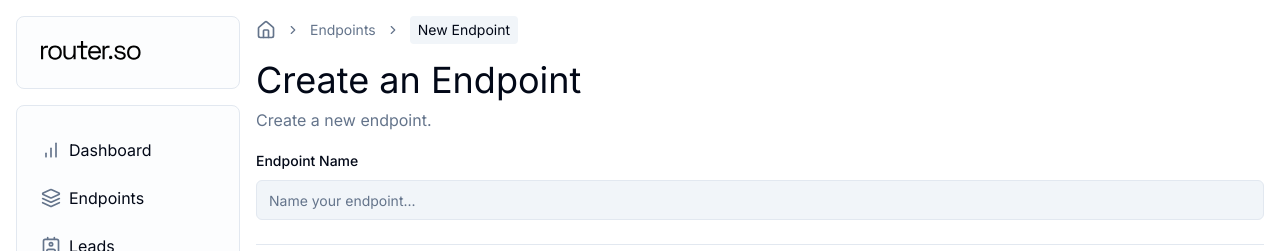
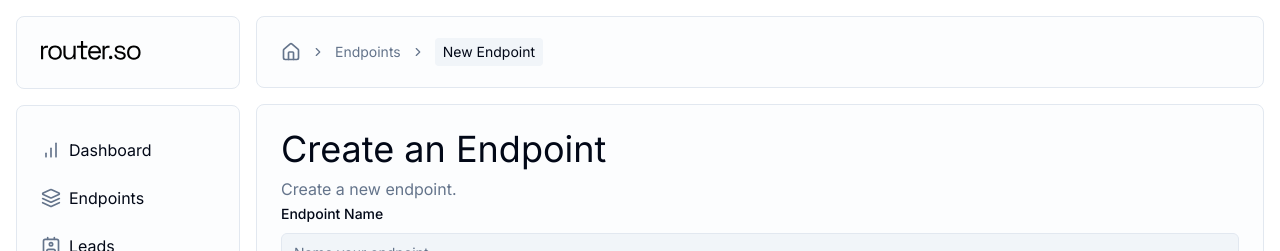
Before and after one commit to routerso/router, a Next.js app: page /endpoints/create in a window 1280 px wide. Shown: the top 251 px of the page. Built offline with nearby package versions, Linux system fonts and the light colour scheme; no server answers; sample sign-in values are in the browser's storage; what @next/env would draw is missing.

Commit message:
add page wrapper to all pages

```diff
--- a/app/endpoints/[id]/page.tsx
+++ b/app/endpoints/[id]/page.tsx
@@ -14,6 +14,7 @@ import SchemaTable from "@/components/groups/endpoints/schema-table";
 import * as Craft from "@/components/craft/layout";
 import { Separator } from "@/components/ui/separator";
 import { Home } from "lucide-react";
+import PageWrapper from "@/components/page-wrapper";
 
 const pageData = {
   title: "Endpoint",
@@ -41,7 +42,7 @@ export default async function Page({ params }: { params: { id: string } }) {
 
   return (
     <>
-      <Breadcrumb>
+      <Breadcrumb className="h-[71.62px] bg-muted/25 rounded-lg border flex items-center justify-between p-6">
         <BreadcrumbList>
           <BreadcrumbItem>
             <BreadcrumbLink href="/">
@@ -60,6 +61,7 @@ export default async function Page({ params }: { params: { id: string } }) {
           </BreadcrumbItem>
         </BreadcrumbList>
       </Breadcrumb>
+      <PageWrapper>
         <Header
           title={`${pageData?.title}: ${endpoint?.name}`}
         >{`${pageData?.description}: ${endpoint?.name}`}</Header>
@@ -103,9 +105,9 @@ export default async function Page({ params }: { params: { id: string } }) {
                 *Make sure to use GET as the HTTP method.
               </span>
               <p>
-              Add an input element for each of the elements in your schema. The
-              name of the field should correspond to the name attribute on the
-              HTML input.
+                Add an input element for each of the elements in your schema.
+                The name of the field should correspond to the name attribute on
+                the HTML input.
               </p>
               <p>Your form should look something like this:</p>
               <pre>
@@ -131,13 +133,13 @@ export default async function Page({ params }: { params: { id: string } }) {
               <p className="text-sm text-muted-foreground">
                 *Ensure that your redirect URLs are set to your desired URLs
                 within the endpoint. Upon successful or failed submission, the
-              user will be redirected to these URLs. The best experience for the
-              user is to provide some sort of client-side validation on your
-              inputs so that the user cannot submit the form until all inputs
-              are valid. Router.so only does server-side validation.{" "}
+                user will be redirected to these URLs. The best experience for
+                the user is to provide some sort of client-side validation on
+                your inputs so that the user cannot submit the form until all
+                inputs are valid. Router.so only does server-side validation.{" "}
                 <span className="text-red-500 italic">
-                Please ensure you add validation on the client for the best user
-                experience.
+                  Please ensure you add validation on the client for the best
+                  user experience.
                 </span>
               </p>
               <p>Success and fail URLs for this endpoint:</p>
@@ -151,6 +153,7 @@ export default async function Page({ params }: { params: { id: string } }) {
             </>
           )}
         </Craft.Article>
+      </PageWrapper>
     </>
   );
 }
--- a/app/endpoints/create/page.tsx
+++ b/app/endpoints/create/page.tsx
@@ -11,6 +11,7 @@ import {
 import { Header } from "@/components/parts/header";
 import CreateForm from "@/components/groups/endpoints/create-form";
 import { Home } from "lucide-react";
+import PageWrapper from "@/components/page-wrapper";
 
 const pageData = {
   name: "New Endpoint",
@@ -24,7 +25,7 @@ export default async function Page() {
 
   return (
     <>
-      <Breadcrumb>
+      <Breadcrumb className="h-[71.62px] bg-muted/25 rounded-lg border flex items-center justify-between p-6">
         <BreadcrumbList>
           <BreadcrumbItem>
             <BreadcrumbLink href="/">
@@ -43,8 +44,10 @@ export default async function Page() {
           </BreadcrumbItem>
         </BreadcrumbList>
       </Breadcrumb>
-      <Header title={pageData?.title}>{pageData?.description}</Header>
-      <CreateForm />
+      <PageWrapper>
+        <Header title={pageData?.title}>{pageData?.description}</Header>
+        <CreateForm />
+      </PageWrapper>
     </>
   );
 }
--- a/app/endpoints/page.tsx
+++ b/app/endpoints/page.tsx
@@ -5,6 +5,7 @@ import { Header } from "@/components/parts/header";
 import { DataTable } from "@/components/parts/data-table";
 import { columns } from "@/components/groups/endpoints/columns";
 import { getEndpoints } from "@/lib/data/endpoints";
+import PageWrapper from "@/components/page-wrapper";
 
 const pageData = {
   name: "Endpoints",
@@ -20,8 +21,10 @@ export default async function Page() {
   return (
     <>
       <Breadcrumbs pageName={pageData?.name} />
-      <Header title={pageData?.title}>{pageData?.description}</Header>
-      <DataTable columns={columns} data={endpoints} createObject={true} />
+      <PageWrapper>
+        <Header title={pageData?.title}>{pageData?.description}</Header>
+        <DataTable columns={columns} data={endpoints} createObject={true} />
+      </PageWrapper>
     </>
   );
 }
--- a/app/leads/page.tsx
+++ b/app/leads/page.tsx
@@ -5,6 +5,7 @@ import { Header } from "@/components/parts/header";
 import { getLeads } from "@/lib/data/leads";
 import { DataTable } from "@/components/parts/data-table";
 import { columns } from "@/components/groups/leads/columns";
+import PageWrapper from "@/components/page-wrapper";
 
 const pageData = {
   name: "Leads",
@@ -21,8 +22,10 @@ export default async function Page() {
   return (
     <>
       <Breadcrumbs pageName={pageData?.name} />
-      <Header title={pageData?.title}>{pageData?.description}</Header>
-      <DataTable columns={columns} data={leads} filterColumn="endpoint" />
+      <PageWrapper>
+        <Header title={pageData?.title}>{pageData?.description}</Header>
+        <DataTable columns={columns} data={leads} filterColumn="endpoint" />
+      </PageWrapper>
     </>
   );
 }
--- a/app/logs/page.tsx
+++ b/app/logs/page.tsx
@@ -5,6 +5,7 @@ import { Header } from "@/components/parts/header";
 import { getLogs } from "@/lib/data/logs";
 import { DataTable } from "@/components/parts/data-table";
 import { columns } from "@/components/groups/logs/columns";
+import PageWrapper from "@/components/page-wrapper";
 
 const pageData = {
   name: "Logs",
@@ -21,8 +22,10 @@ export default async function Page() {
   return (
     <>
       <Breadcrumbs pageName={pageData?.name} />
-      <Header title={pageData?.title}>{pageData?.description}</Header>
-      <DataTable columns={columns} data={logs} filterColumn="endpoint" />
+      <PageWrapper>
+        <Header title={pageData?.title}>{pageData?.description}</Header>
+        <DataTable columns={columns} data={logs} filterColumn="endpoint" />
+      </PageWrapper>
     </>
   );
 }
```
Lines whose indentation alone changed are shown as unchanged.
